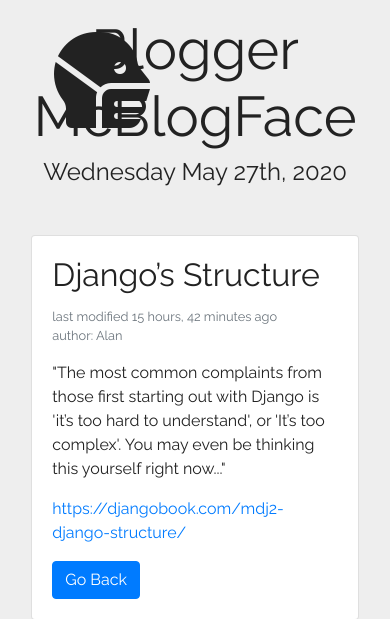
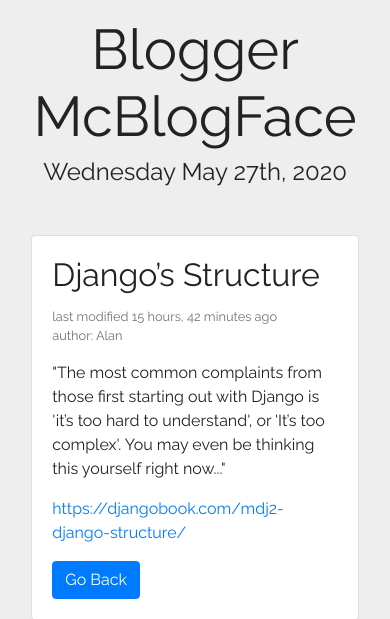
Before and after one commit to alanv73/django_blog, a Django app: page /article/1 in a window 390 px wide. Shown: the top 619 px of the page. Run offline with Django 3.2, Linux system fonts and the light colour scheme; data comes from the database, SQL or seed files in the repository; some libraries are stand-ins or nearby versions.

Commit message:
hide icon at mobile resolutions

```diff
--- a/blog/templates/_header.html
+++ b/blog/templates/_header.html
@@ -15,7 +15,7 @@
 </head>
 
 <body>
-    <i class="fas fa-head-side-mask display-1 float-left ml-5 mt-3 position-absolute"></i>
+    <i class="fas fa-head-side-mask display-1 float-left ml-5 mt-3 position-absolute d-none d-md-block"></i>
     <header class="text-center mb-5 mt-3">
         <h1 class="display-4 ">Blogger McBlogFace</h1>
         <h4>{% now "l F jS, Y" %}</h4>
```
